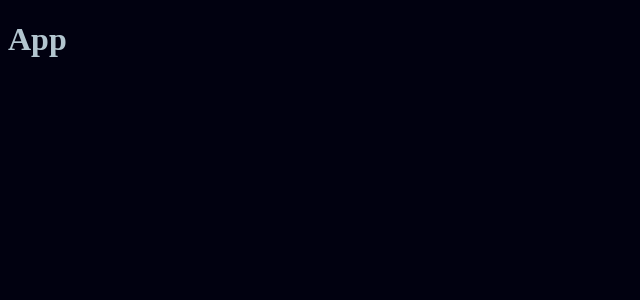
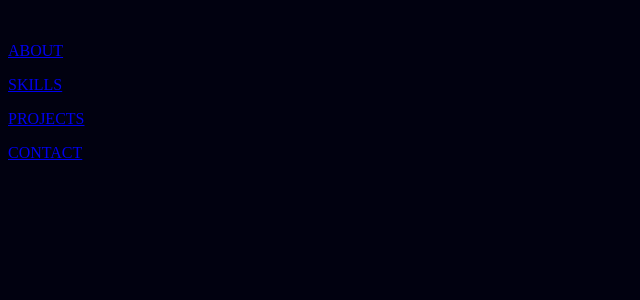
Before and after one commit to dhaedream/spring-22-portfolio, a React (Create React App) app: page / in a window 1280 px wide. Shown: the top 300 px of the page, without its empty margins (0-640 px from the left). Built offline with nearby package versions, Linux system fonts and the light colour scheme.

Commit message:
starting navbar component

```diff
--- a/src/App.js
+++ b/src/App.js
@@ -1,9 +1,10 @@
 import "./App.css";
+import Navbar from "./components/navbar/Navbar";
 
 function App() {
   return (
     <div className="App">
-      <h1>App</h1>
+      <Navbar />
     </div>
   );
 }
--- /dev/null
+++ b/src/components/navbar/Navbar.jsx
@@ -0,0 +1,26 @@
+import React from "react";
+
+const Navbar = () => {
+  return (
+    <div className="navbar_container">
+      <img src={""} href="#home" />
+      <div className="navbar_links-container">
+        <p>
+          <a href="#about">ABOUT</a>
+        </p>
+        <p>
+          <a href="#skills">SKILLS</a>
+        </p>
+        <p>
+          <a href="#projects">PROJECTS</a>
+        </p>
+        <p>
+          <a href="#contact">CONTACT</a>
+        </p>
+      </div>
+      <div className="logo-container"></div>
+    </div>
+  );
+};
+
+export default Navbar;
```
Also changed, not shown: src/assets/dd-logo.png (renamed from src/assets/Blue Pink Playful Trendy Retro UI UX News Feed Cover Instagram Post (1).png), src/components/navbar/navbar.css (added).
